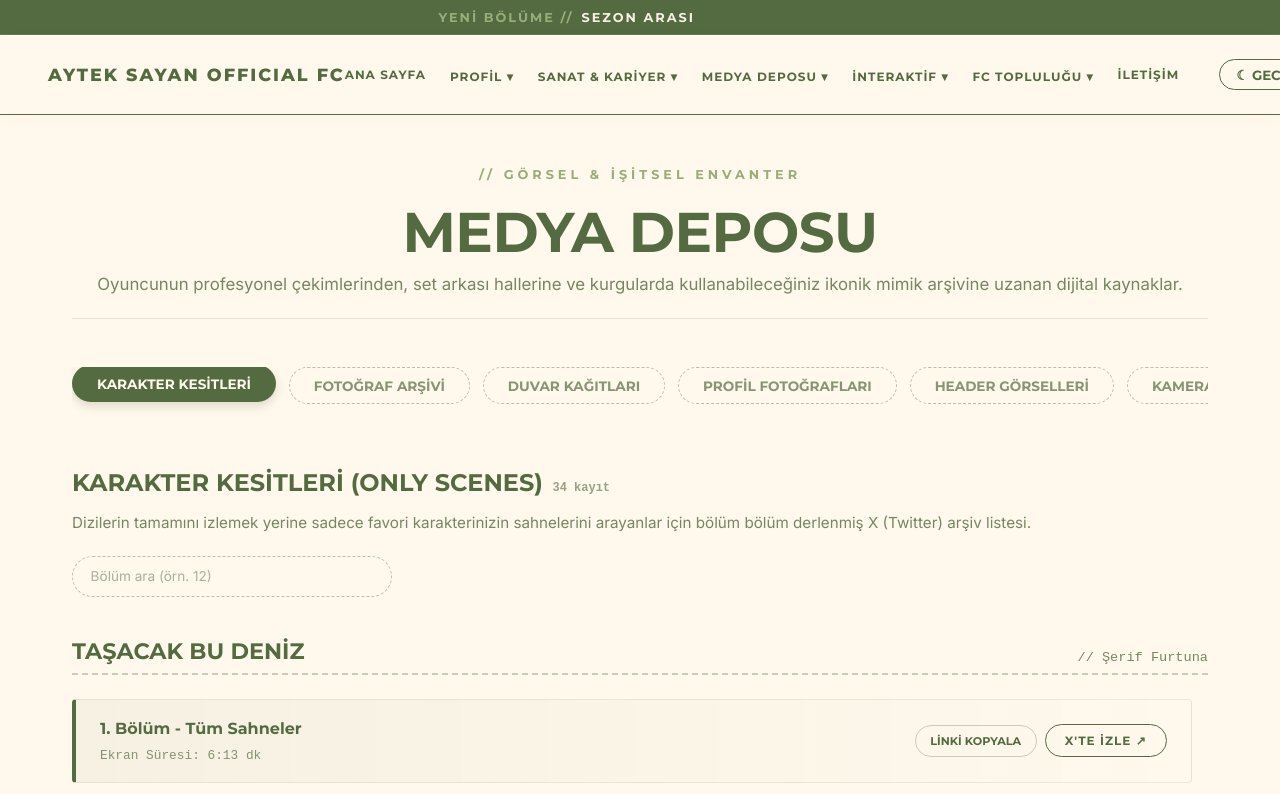
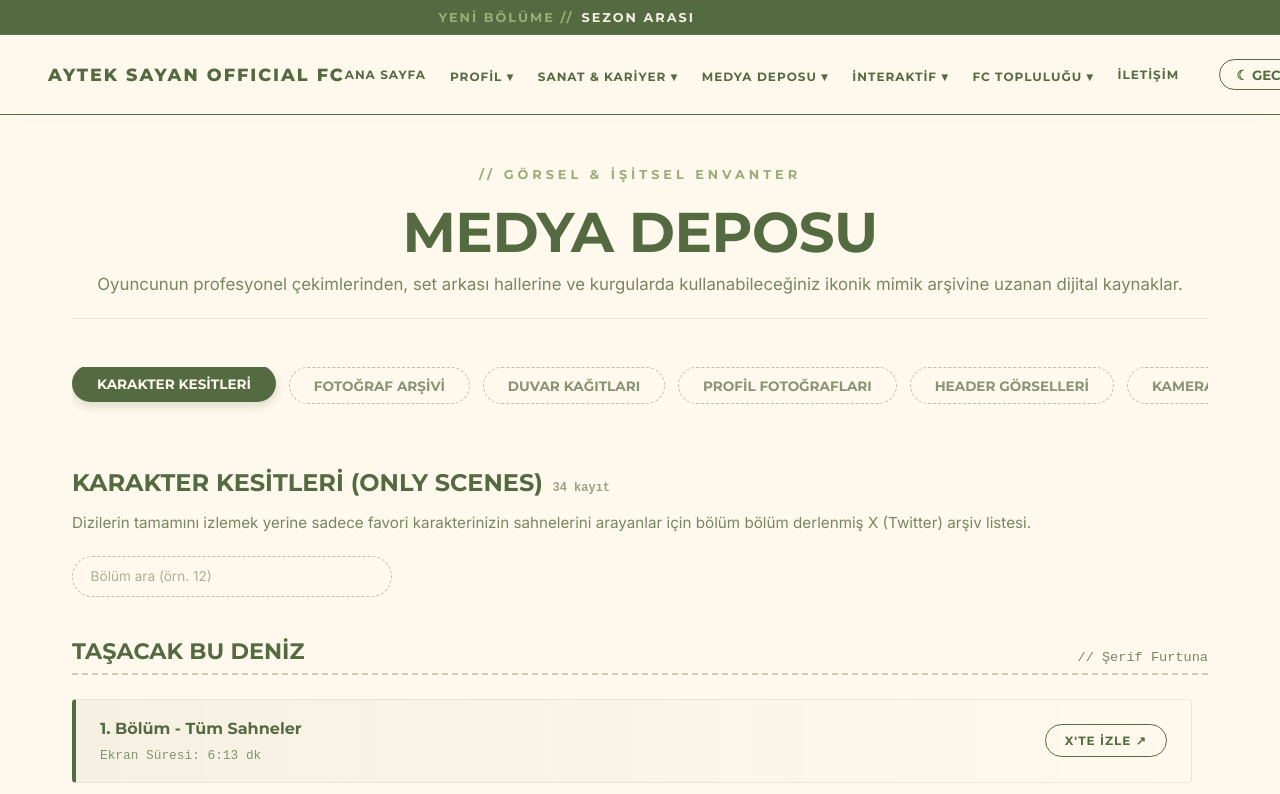
Before and after one commit to ebru1967/oyuncu-fan-projesi, a React (Vite) app: page /medya-deposu in a window 1280 px wide. Shown: the top 794 px of the page. Built offline with nearby package versions, Linux system fonts and the light colour scheme.

Commit message:
değişiklikleı

```diff
--- a/src/pages/MediaArchive.jsx
+++ b/src/pages/MediaArchive.jsx
@@ -318,12 +318,7 @@ function MediaArchive() {
                         <span style={{ fontSize: '0.8rem', opacity: 0.7, fontFamily: 'monospace' }}>Ekran Süresi: {kesit.sure} dk</span>
                       </div>
                       <div className="scene-actions">
-                        <button
-                          className={`copy-link-btn ${copiedId === `d1-${kesit.id}` ? 'copied' : ''}`}
-                          onClick={() => handleCopyLink(kesit.url, `d1-${kesit.id}`)}
-                        >
-                          {copiedId === `d1-${kesit.id}` ? 'KOPYALANDI ✓' : 'LİNKİ KOPYALA'}
-                        </button>
+
                         <a href={kesit.url} target="_blank" rel="noreferrer" className="action-link-btn">
                           X'TE İZLE ↗
                         </a>
```
